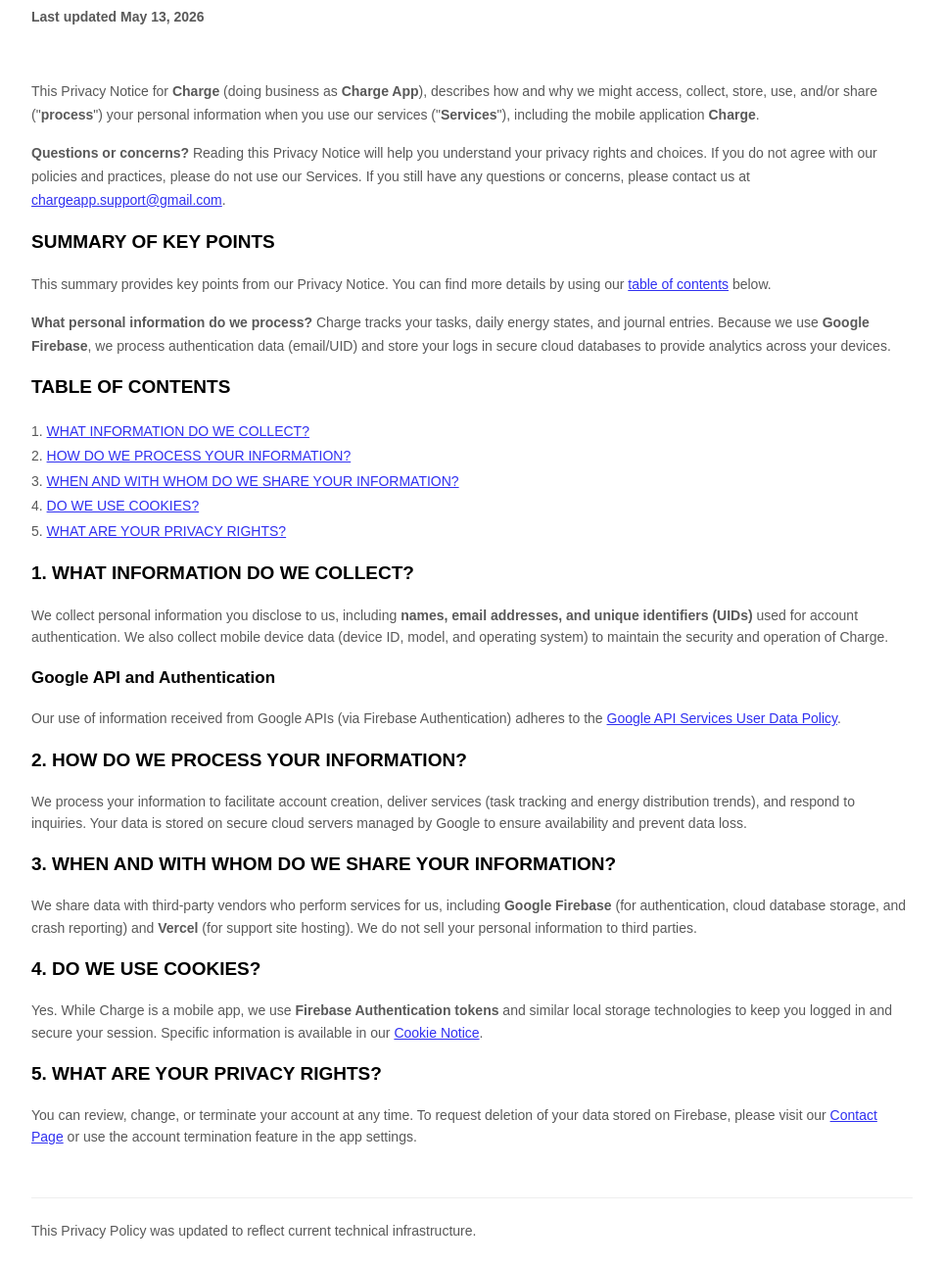
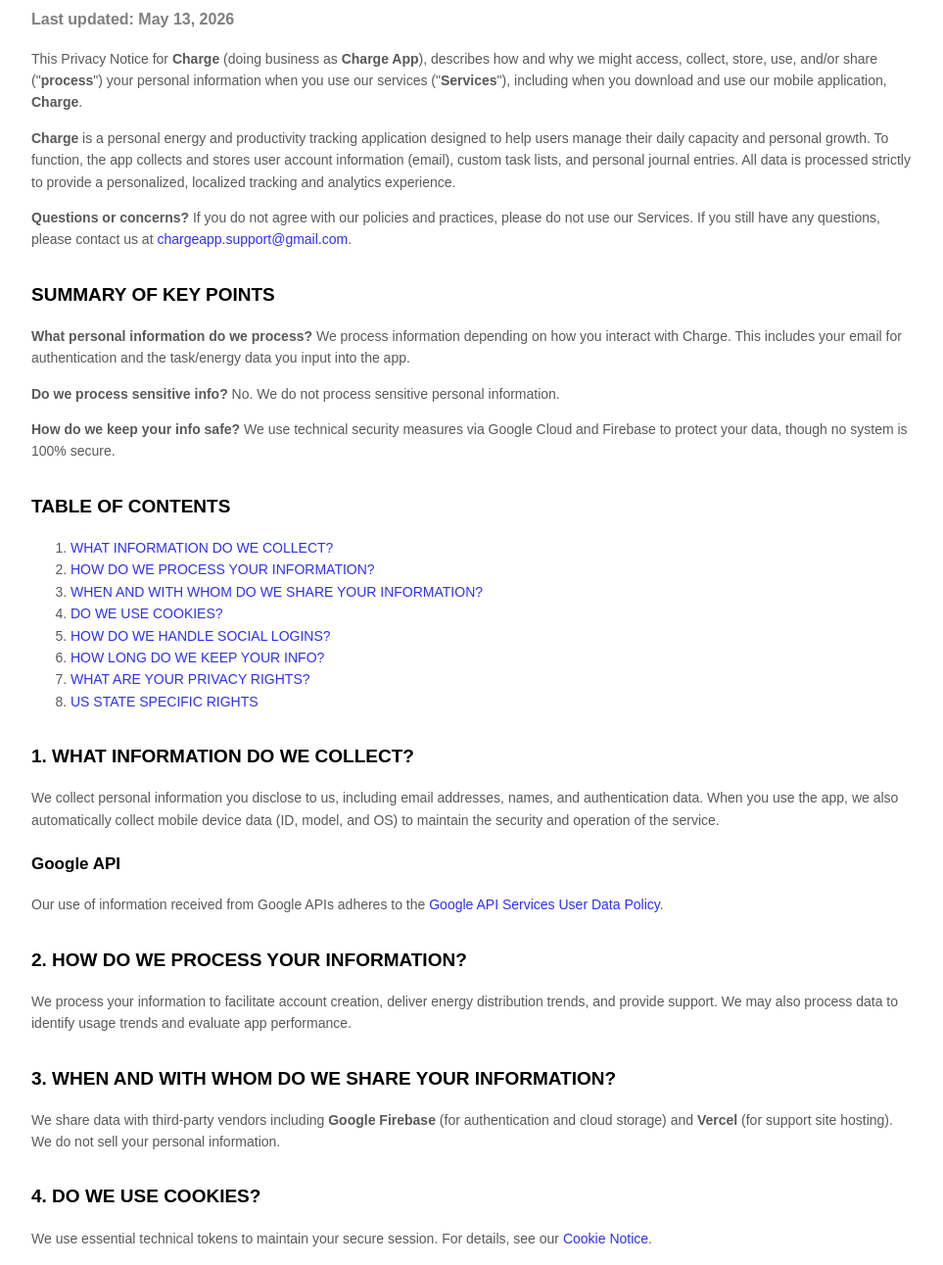
Before and after one commit to chargeappsupport-create/charge-legal, a plain HTML site: page privacy.html in a window 1280 px wide. Shown: the part 186-1477 px from the top of the page at 98% size, without its empty margins (158-1121 px from the left). Drawn offline with Linux system fonts and the light colour scheme.

Commit message:
Revise privacy policy and improve formatting
Updated privacy policy content and styling.

```diff
--- a/privacy.html
+++ b/privacy.html
@@ -5,39 +5,16 @@
     <meta name="viewport" content="width=device-width, initial-scale=1.0">
     <title>Privacy Policy — Charge</title>
     <style>
-        /* Professional Page Wrapper */
-        body {
-            font-family: Arial, sans-serif;
-            line-height: 1.6;
-            background-color: #ffffff;
-            color: #333;
-            max-width: 900px;
-            margin: 0 auto;
-            padding: 40px 20px;
-        }
-        .back-link {
-            display: inline-block;
-            margin-bottom: 30px;
-            text-decoration: none;
-            color: #595959;
-            font-size: 14px;
-            font-weight: bold;
-            transition: color 0.2s;
-        }
+        body { font-family: Arial, sans-serif; line-height: 1.6; background-color: #ffffff; color: #333; max-width: 900px; margin: 0 auto; padding: 40px 20px; }
+        .back-link { display: inline-block; margin-bottom: 30px; text-decoration: none; color: #595959; font-size: 14px; font-weight: bold; transition: color 0.2s; }
         .back-link:hover { color: #3030F1; }
         hr { border: 0; border-top: 1px solid #eee; margin: 20px 0; }
-
-        /* Termly Custom Styling Integration */
-        [data-custom-class='body'], [data-custom-class='body'] * { background: transparent !important; }
-        [data-custom-class='title'], [data-custom-class='title'] * { font-family: Arial !important; font-size: 26px !important; color: #000000 !important; }
-        [data-custom-class='subtitle'], [data-custom-class='subtitle'] * { font-family: Arial !important; color: #595959 !important; font-size: 14px !important; }
-        [data-custom-class='heading_1'], [data-custom-class='heading_1'] * { font-family: Arial !important; font-size: 19px !important; color: #000000 !important; }
-        [data-custom-class='heading_2'], [data-custom-class='heading_2'] * { font-family: Arial !important; font-size: 17px !important; color: #000000 !important; }
-        [data-custom-class='body_text'], [data-custom-class='body_text'] * { color: #595959 !important; font-size: 14px !important; font-family: Arial !important; }
-        [data-custom-class='link'], [data-custom-class='link'] * { color: #3030F1 !important; font-size: 14px !important; font-family: Arial !important; word-break: break-word !important; }
-
+        h1 { font-size: 26px; margin-bottom: 0.5em; }
+        h2 { font-size: 19px; margin-top: 30px; color: #000; }
+        h3 { font-size: 17px; margin-top: 20px; color: #000; }
+        .body_text { color: #595959; font-size: 14px; }
+        .link { color: #3030F1; text-decoration: none; word-break: break-word; }
         ul { list-style-type: square; margin-bottom: 1em; }
-        h1 { margin-bottom: 0.5em; }
     </style>
 </head>
 <body>
@@ -46,71 +23,61 @@
     <hr>
 
     <div id="policy-content">
-        <div data-custom-class="body">
-            <div><strong><span style="font-size: 26px;"><span data-custom-class="title"><h1>PRIVACY POLICY</h1></span></span></strong></div>
-            <div><span style="color: rgb(127, 127, 127);"><strong><span style="font-size: 15px;"><span data-custom-class="subtitle">Last updated May 13, 2026</span></span></strong></span></div>
-            <br><br>
+        <h1>PRIVACY POLICY</h1>
+        <p style="color: #7f7f7f;"><strong>Last updated: May 13, 2026</strong></p>
 
-            <div style="line-height: 1.5;">
-                <span data-custom-class="body_text">This Privacy Notice for <strong>Charge</strong> (doing business as <strong>Charge App</strong>), describes how and why we might access, collect, store, use, and/or share ("<strong>process</strong>") your personal information when you use our services ("<strong>Services</strong>"), including the mobile application <strong>Charge</strong>.</span>
-            </div>
+        <div class="body_text">
+            <p>This Privacy Notice for <strong>Charge</strong> (doing business as <strong>Charge App</strong>), describes how and why we might access, collect, store, use, and/or share ("<strong>process</strong>") your personal information when you use our services ("<strong>Services</strong>"), including when you download and use our mobile application, <strong>Charge</strong>.</p>
 
-            <div style="line-height: 1.5; margin-top: 15px;">
-                <span data-custom-class="body_text"><strong>Questions or concerns? </strong>Reading this Privacy Notice will help you understand your privacy rights and choices. If you do not agree with our policies and practices, please do not use our Services. If you still have any questions or concerns, please contact us at <a href="mailto:chargeapp.support@gmail.com" data-custom-class="link">chargeapp.support@gmail.com</a>.</span>
-            </div>
+            <p><strong>Charge</strong> is a personal energy and productivity tracking application designed to help users manage their daily capacity and personal growth. To function, the app collects and stores user account information (email), custom task lists, and personal journal entries. All data is processed strictly to provide a personalized, localized tracking and analytics experience.</p>
 
-            <h2 data-custom-class="heading_1">SUMMARY OF KEY POINTS</h2>
-            <div style="line-height: 1.5;">
-                <span data-custom-class="body_text">This summary provides key points from our Privacy Notice. You can find more details by using our <a href="#toc" data-custom-class="link">table of contents</a> below.</span>
-            </div>
+            <p><strong>Questions or concerns?</strong> If you do not agree with our policies and practices, please do not use our Services. If you still have any questions, please contact us at <a href="mailto:chargeapp.support@gmail.com" class="link">chargeapp.support@gmail.com</a>.</p>
 
-            <div style="line-height: 1.5; margin-top: 15px;">
-                <span data-custom-class="body_text"><strong>What personal information do we process?</strong> Charge tracks your tasks, daily energy states, and journal entries. Because we use <strong>Google Firebase</strong>, we process authentication data (email/UID) and store your logs in secure cloud databases to provide analytics across your devices.</span>
-            </div>
+            <h2>SUMMARY OF KEY POINTS</h2>
+            <p><strong>What personal information do we process?</strong> We process information depending on how you interact with Charge. This includes your email for authentication and the task/energy data you input into the app.</p>
+            <p><strong>Do we process sensitive info?</strong> No. We do not process sensitive personal information.</p>
+            <p><strong>How do we keep your info safe?</strong> We use technical security measures via Google Cloud and Firebase to protect your data, though no system is 100% secure.</p>
 
-            <div id="toc">
-                <h2 data-custom-class="heading_1">TABLE OF CONTENTS</h2>
-                <span data-custom-class="body_text">
-                    1. <a href="#infocollect" data-custom-class="link">WHAT INFORMATION DO WE COLLECT?</a><br>
-                    2. <a href="#infouse" data-custom-class="link">HOW DO WE PROCESS YOUR INFORMATION?</a><br>
-                    3. <a href="#whoshare" data-custom-class="link">WHEN AND WITH WHOM DO WE SHARE YOUR INFORMATION?</a><br>
-                    4. <a href="#cookies" data-custom-class="link">DO WE USE COOKIES?</a><br>
-                    5. <a href="#privacyrights" data-custom-class="link">WHAT ARE YOUR PRIVACY RIGHTS?</a>
-                </span>
-            </div>
+            <h2 id="toc">TABLE OF CONTENTS</h2>
+            <ol>
+                <li><a href="#infocollect" class="link">WHAT INFORMATION DO WE COLLECT?</a></li>
+                <li><a href="#infouse" class="link">HOW DO WE PROCESS YOUR INFORMATION?</a></li>
+                <li><a href="#whoshare" class="link">WHEN AND WITH WHOM DO WE SHARE YOUR INFORMATION?</a></li>
+                <li><a href="#cookies" class="link">DO WE USE COOKIES?</a></li>
+                <li><a href="#social" class="link">HOW DO WE HANDLE SOCIAL LOGINS?</a></li>
+                <li><a href="#retain" class="link">HOW LONG DO WE KEEP YOUR INFO?</a></li>
+                <li><a href="#privacyrights" class="link">WHAT ARE YOUR PRIVACY RIGHTS?</a></li>
+                <li><a href="#uslaws" class="link">US STATE SPECIFIC RIGHTS</a></li>
+            </ol>
 
-            <div id="infocollect">
-                <h2 data-custom-class="heading_1">1. WHAT INFORMATION DO WE COLLECT?</h2>
-                <p data-custom-class="body_text">We collect personal information you disclose to us, including <strong>names, email addresses, and unique identifiers (UIDs)</strong> used for account authentication. We also collect mobile device data (device ID, model, and operating system) to maintain the security and operation of Charge.</p>
-                <h3 data-custom-class="heading_2">Google API and Authentication</h3>
-                <p data-custom-class="body_text">Our use of information received from Google APIs (via Firebase Authentication) adheres to the <a href="https://developers.google.com/terms/api-services-user-data-policy" target="_blank" data-custom-class="link">Google API Services User Data Policy</a>.</p>
-            </div>
+            <h2 id="infocollect">1. WHAT INFORMATION DO WE COLLECT?</h2>
+            <p>We collect personal information you disclose to us, including email addresses, names, and authentication data. When you use the app, we also automatically collect mobile device data (ID, model, and OS) to maintain the security and operation of the service.</p>
+            <h3>Google API</h3>
+            <p>Our use of information received from Google APIs adheres to the <a href="https://developers.google.com/terms/api-services-user-data-policy" class="link">Google API Services User Data Policy</a>.</p>
 
-            <div id="infouse">
-                <h2 data-custom-class="heading_1">2. HOW DO WE PROCESS YOUR INFORMATION?</h2>
-                <p data-custom-class="body_text">We process your information to facilitate account creation, deliver services (task tracking and energy distribution trends), and respond to inquiries. Your data is stored on secure cloud servers managed by Google to ensure availability and prevent data loss.</p>
-            </div>
+            <h2 id="infouse">2. HOW DO WE PROCESS YOUR INFORMATION?</h2>
+            <p>We process your information to facilitate account creation, deliver energy distribution trends, and provide support. We may also process data to identify usage trends and evaluate app performance.</p>
 
-            <div id="whoshare">
-                <h2 data-custom-class="heading_1">3. WHEN AND WITH WHOM DO WE SHARE YOUR INFORMATION?</h2>
-                <p data-custom-class="body_text">We share data with third-party vendors who perform services for us, including <strong>Google Firebase</strong> (for authentication, cloud database storage, and crash reporting) and <strong>Vercel</strong> (for support site hosting). We do not sell your personal information to third parties.</p>
-            </div>
+            <h2 id="whoshare">3. WHEN AND WITH WHOM DO WE SHARE YOUR INFORMATION?</h2>
+            <p>We share data with third-party vendors including <strong>Google Firebase</strong> (for authentication and cloud storage) and <strong>Vercel</strong> (for support site hosting). We do not sell your personal information.</p>
 
-            <div id="cookies">
-                <h2 data-custom-class="heading_1">4. DO WE USE COOKIES?</h2>
-                <p data-custom-class="body_text">Yes. While Charge is a mobile app, we use <strong>Firebase Authentication tokens</strong> and similar local storage technologies to keep you logged in and secure your session. Specific information is available in our <a href="cookies.html" data-custom-class="link">Cookie Notice</a>.</p>
-            </div>
+            <h2 id="cookies">4. DO WE USE COOKIES?</h2>
+            <p>We use essential technical tokens to maintain your secure session. For details, see our <a href="cookies.html" class="link">Cookie Notice</a>.</p>
 
-            <div id="privacyrights">
-                <h2 data-custom-class="heading_1">5. WHAT ARE YOUR PRIVACY RIGHTS?</h2>
-                <p data-custom-class="body_text">You can review, change, or terminate your account at any time. To request deletion of your data stored on Firebase, please visit our <a href="contact.html" data-custom-class="link">Contact Page</a> or use the account termination feature in the app settings.</p>
-            </div>
+            <h2 id="social">5. HOW DO WE HANDLE YOUR SOCIAL LOGINS?</h2>
+            <p>If you log in using a third-party account (like Google Sign-In), we receive certain profile information like your name and email address to create your account.</p>
 
-            <div style="margin-top: 50px; border-top: 1px solid #eee; padding-top: 20px;">
-                <span data-custom-class='body_text' style="font-size: 12px;">This Privacy Policy was updated to reflect current technical infrastructure.</span>
-            </div>
+            <h2 id="retain">6. HOW LONG DO WE KEEP YOUR INFORMATION?</h2>
+            <p>We keep your information for as long as you have an active account with us, or as required by law for accounting or legal purposes.</p>
+
+            <h2 id="privacyrights">7. WHAT ARE YOUR PRIVACY RIGHTS?</h2>
+            <p>You can review, change, or terminate your account at any time. To request deletion of your data, visit our <a href="contact.html" class="link">Contact Page</a>.</p>
+
+            <h2 id="uslaws">8. DO UNITED STATES RESIDENTS HAVE SPECIFIC PRIVACY RIGHTS?</h2>
+            <p>Residents of states like California, Colorado, and Virginia have specific rights to access and delete their data. We have not sold or shared any personal information with third parties for a commercial purpose in the preceding 12 months.</p>
+
+            <p style="margin-top: 50px; font-size: 12px;">This Privacy Policy was created with the help of Termly and updated for technical accuracy.</p>
         </div>
     </div>
-
 </body>
 </html>
```
